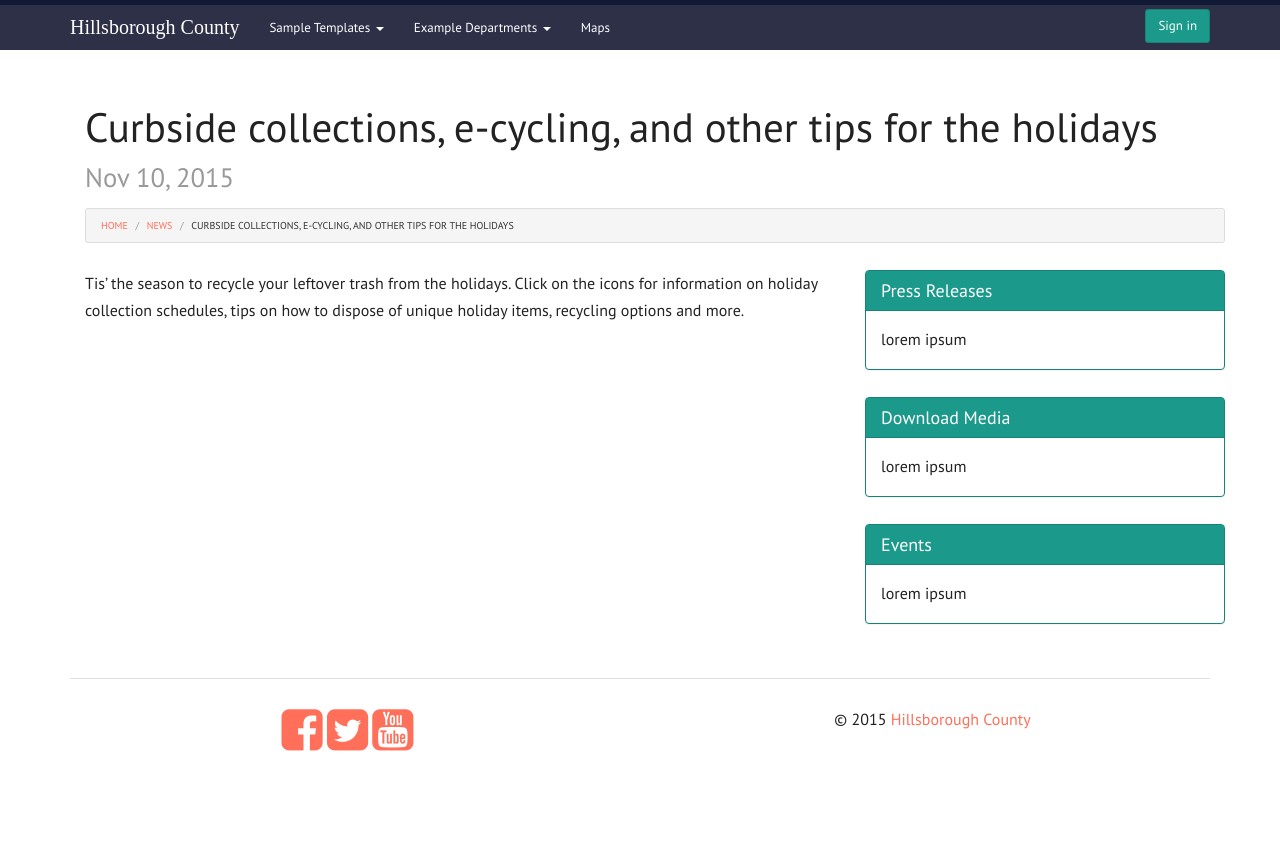
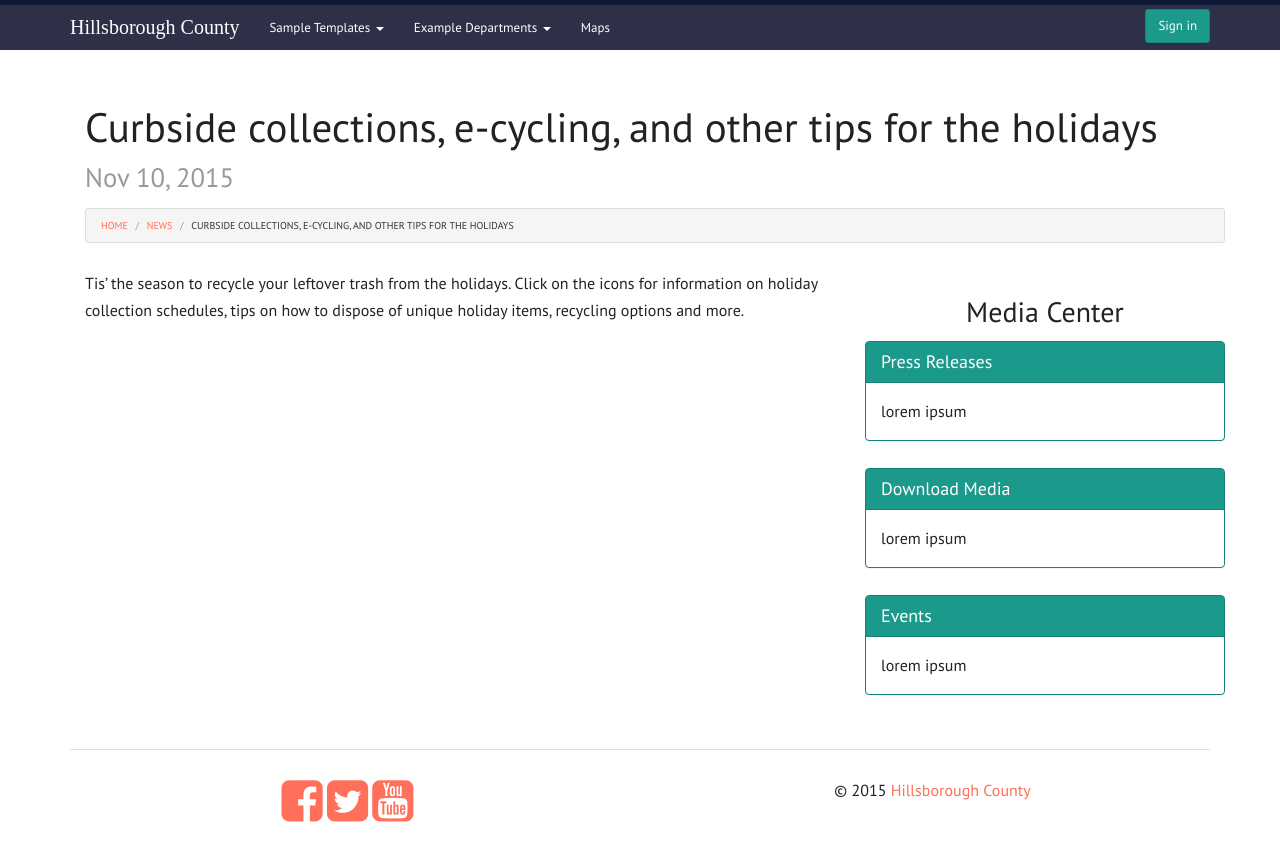
Before and after one commit to Commbocc/colorscheme, a Jekyll site: the page built from news/_posts/2015-11-10-recycle-holidays.md, in a window 1280 px wide. Shown: the top 861 px of the page. Built offline with Jekyll 4.4.1, drawn with Linux system fonts in a browser that asks for light colours; nearby versions of some CDN libraries; some web fonts are replaced; comment, search, counter and statistics services are not loaded.

Commit message:
init newsroom

```diff
--- a/_includes/sidebar-news.html
+++ b/_includes/sidebar-news.html
@@ -1,3 +1,7 @@
+<h3 class="text-center">
+	Media Center
+</h3>
+
 <aside class="panel panel-success">
 	<header class="panel-heading">
 		<h4 class="panel-title">
```
Also changed, not shown: news/index.html (+5 -2 lines).
